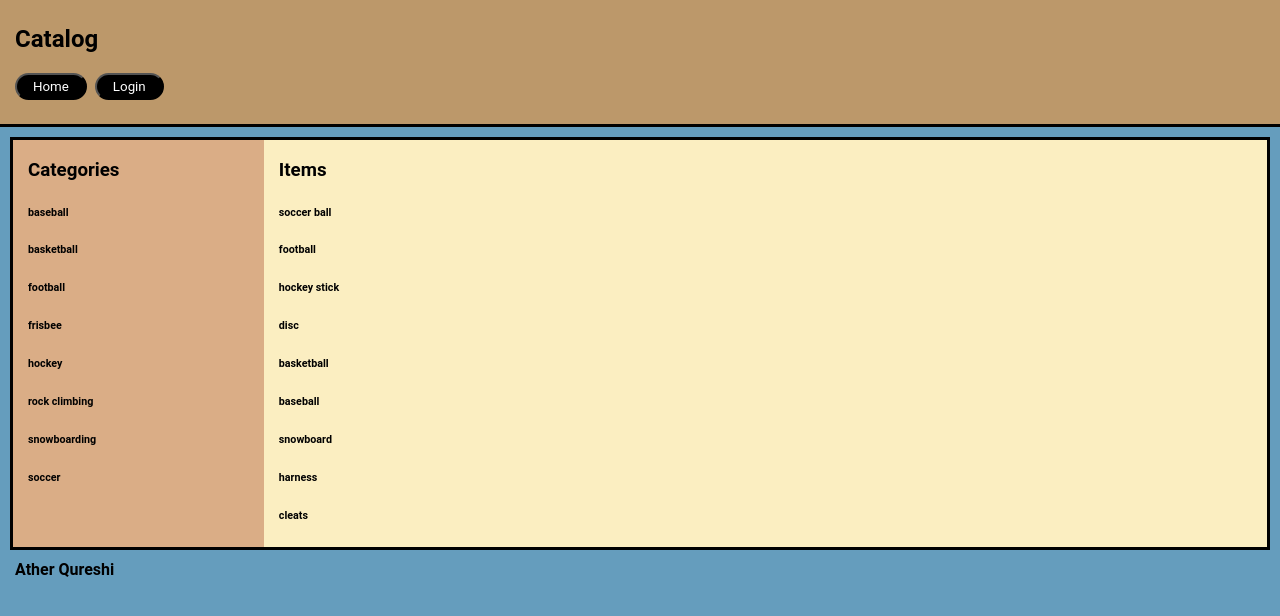
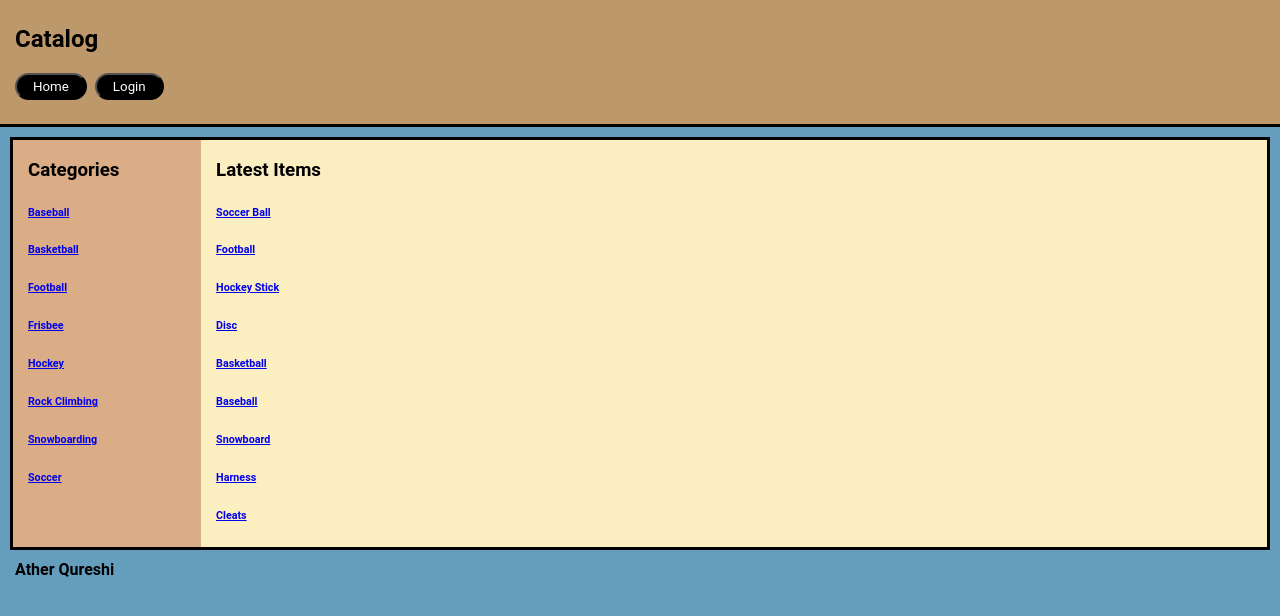
Before and after one commit to atherqureshi/Project_CatalogApp, a Flask app: page / in a window 1280 px wide. Shown: the top 616 px of the page. Run offline with Flask 2, Linux system fonts and the light colour scheme; data comes from the database, SQL or seed files in the repository.

Commit message:
added simple endpoints to all links on page

```diff
--- a/catalog/static/styles.css
+++ b/catalog/static/styles.css
@@ -29,7 +29,7 @@ body {
 
 .grid-container {
 	display: grid;
-	grid-template-columns: 20% 1fr;
+	grid-template-columns: 15% 1fr;
 	grid-template-rows: 1fr;
 	grid-template-areas: "Sidebar Data-Panel";
 	border: solid;
--- a/catalog/templates/home.html
+++ b/catalog/templates/home.html
@@ -6,14 +6,14 @@
 			<div class="Sidebar">
 		  		<h3> Categories </h3>
 				{% for category in categories %}
-				<h6>{{category.name}}</h6>
+				<a href="/catalog/{{category.name}}"><h6>{{(category.name).title()}}</h6></a>
 				{% endfor %}
 			</div>
 
 		  	<div class="Data-Panel">
-				<h3> Items </h3>
+				<h3> Latest Items </h3>
 				{% for item in items %}
-				<h6>{{item.name}}</h6>
+				<a href="/catalog/{{item.category}}/{{item.name}}"><h6>{{(item.name).title()}}</h6></a>
 				{% endfor %}
 			</div>
 		</div>
```
